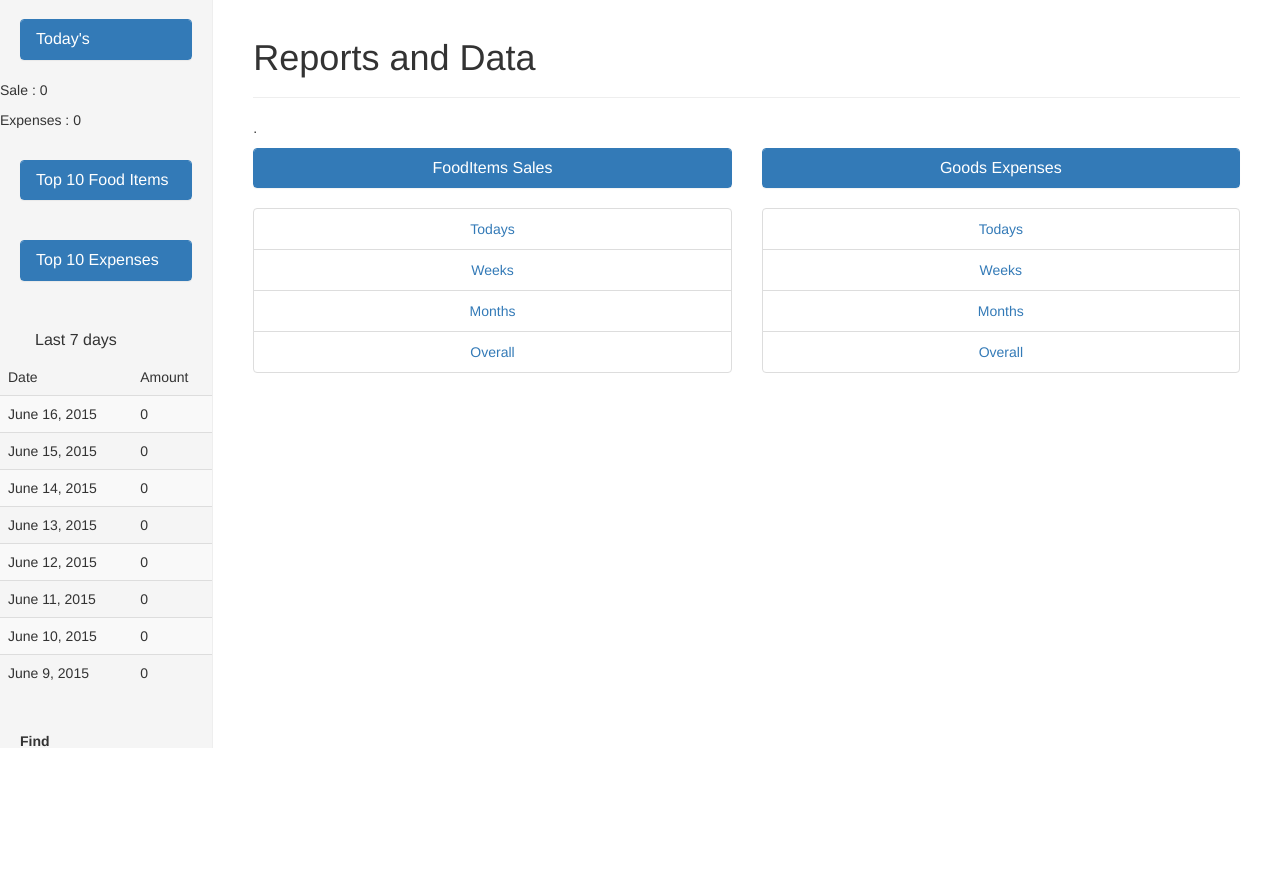
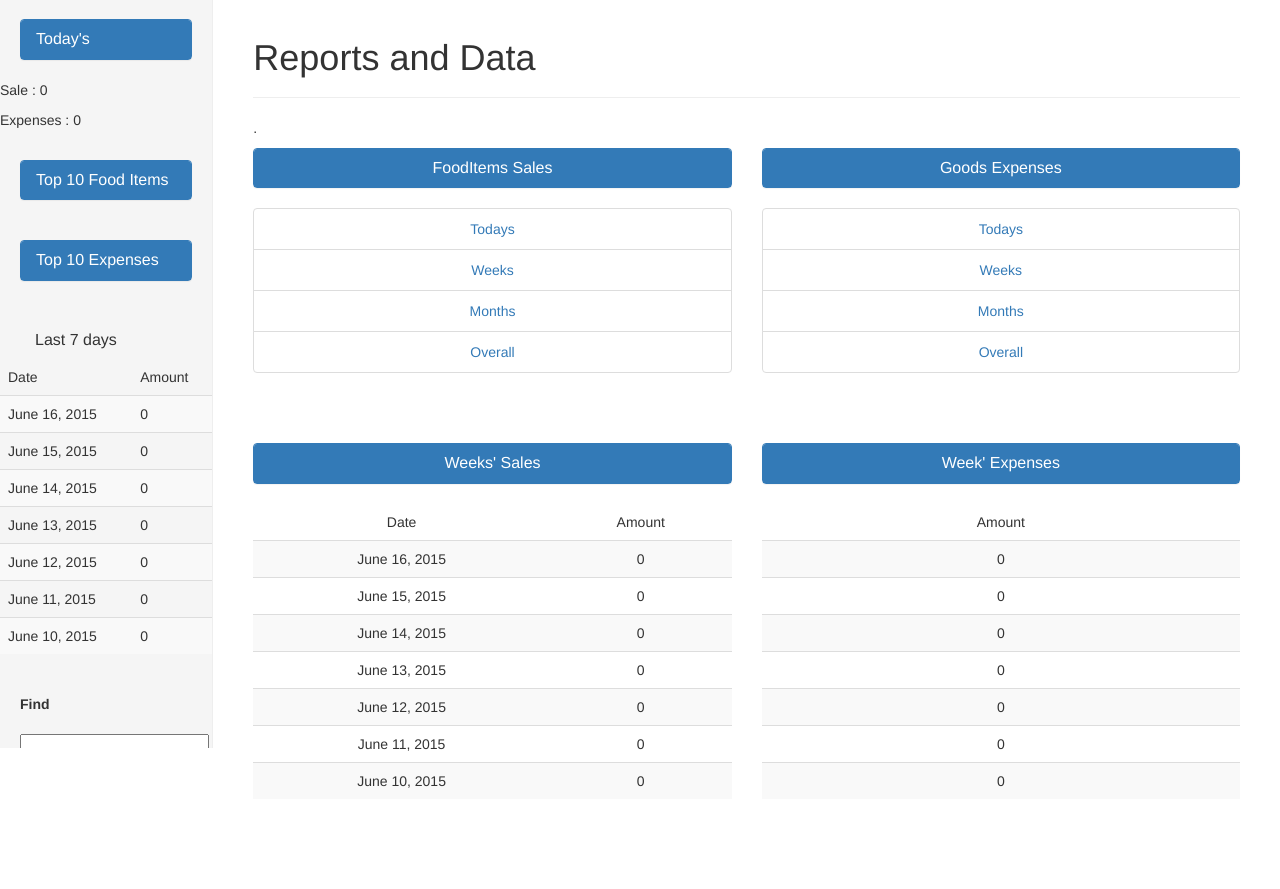
Before and after one commit to rameshrajagopal/rest_management, a Django app: page /billing/reports/ in a window 1280 px wide. Shown: the part 52-941 px from the top of the page. Before the commit the page ends 800 px from the top, so only its background shows below. Run offline with Django 3.2, Linux system fonts and the light colour scheme; data that the repository does not hold is empty; some libraries are stand-ins or nearby versions.

Commit message:
Added sales/expense info in report section

```diff
--- a/billing/templatetags/billing_extras.py
+++ b/billing/templatetags/billing_extras.py
@@ -55,17 +55,35 @@ def get_top_expense_list():
         fitem_dict[item[0]] = item[1]
     return {'fitem_list': fitem_dict}
 
-@register.inclusion_tag('billing/turnover_list.html')
-def get_oneweek_sales_info(days=7):
-    start_date = timezone.now() - timezone.timedelta(days=8)
+def get_sales_info(days=7):
+    start_date = timezone.now() - timezone.timedelta(days=days)
     end_date = timezone.now()
     bills = Bill.objects.filter(when__range=[start_date, end_date])
     bills_list = []
-    for i in range(8):
+    for i in range(days):
         run_date = timezone.now() - timezone.timedelta(days=i)
         day_wise_bills = bills.filter(when__day=run_date.day)
         total = 0
         for b in day_wise_bills:
             total += b.total
         bills_list.append((run_date, total))
-    return {'bills_list': OrderedDict(bills_list)}
+    return OrderedDict(bills_list)
+
+def get_expenses_info(days=7):
+    start_date = timezone.now() - timezone.timedelta(days=days)
+    end_date = timezone.now()
+    bills = GoodsBill.objects.filter(when__range=[start_date, end_date])
+    bills_list = []
+    for i in range(days):
+        run_date = timezone.now() - timezone.timedelta(days=i)
+        day_wise_bills = bills.filter(when__day=run_date.day)
+        total = 0
+        for b in day_wise_bills:
+            total += b.total
+        bills_list.append((run_date, total))
+    return OrderedDict(bills_list)
+
+@register.inclusion_tag('billing/turnover_list.html')
+def get_oneweek_sales_info():
+    bills_list = get_sales_info(days=7)
+    return {'bills_list' : bills_list}
--- a/billing/views.py
+++ b/billing/views.py
@@ -6,6 +6,7 @@ from django.forms.formsets import formset_factory
 from django.utils import timezone
 from django.template.defaultfilters import slugify
 from billing.utils import get_todays_report, get_weeks_report, get_months_report, get_overall_report
+from billing.templatetags.billing_extras import get_sales_info, get_expenses_info
 
 def index(request):
     context = {}
@@ -132,44 +133,63 @@ def suggest_food_view(request):
                     item_list})
 
 def report_view(request):
-    return render(request, 'billing/billing_report.html', {})
+    bills_list = get_sales_info(days=7)
+    expense_list = get_expenses_info(days=7)
+    return render(request, 'billing/billing_report.html', {'bills_list':
+            bills_list, 'expense_list' : expense_list})
 
 def todays_sales_view(request):
     fitems_info = get_todays_report(BillInfo)
+    bills_list = get_sales_info(days=1)
     return render(request, 'billing/fooditem_sales.html', {'fitems_info':
-            fitems_info, 'page_header': "Today's sales", 'title':'Today'})
+            fitems_info, 'page_header': "Today's sales", 'title':'Today',
+            'bills_list': bills_list})
 
 def weeks_sales_view(request):
     fitems_info = get_weeks_report(BillInfo)
+    bills_list = get_sales_info(days=7)
     return render(request, 'billing/fooditem_sales.html', {'fitems_info':
-            fitems_info, 'page_header' : "Week's sales", 'title' : 'Week'})
+            fitems_info, 'page_header' : "Week's sales", 'title' : 'Week',
+            'bills_list': bills_list})
 
 def months_sales_view(request):
     fitems_info = get_months_report(BillInfo)
+    bills_list = get_sales_info(days=31)
     return render(request, 'billing/fooditem_sales.html', {'fitems_info':
-            fitems_info, 'page_header' : "Month's sales", 'title': 'Month'})
+            fitems_info, 'page_header' : "Month's sales", 'title': 'Month',
+            'bills_list' : bills_list})
 
 def overall_sales_view(request):
     fitems_info = get_overall_report(BillInfo)
+    bills_list = get_sales_info(days=356)
     return render(request, 'billing/fooditem_sales.html', {'fitems_info':
-            fitems_info, 'page_header' : "Overall sales", 'title': 'Overall'})
+            fitems_info, 'page_header' : "Overall sales", 'title': 'Overall',
+            'bills_list' : bills_list})
 
 def todays_expenses_view(request):
     goods_info = get_todays_report(GoodsBillInfo)
+    bills_list = get_expenses_info(days=1)
     return render(request, 'billing/goods_expenses.html', {'goods_info':
-            goods_info, 'page_header': "Today's expenses", 'title':'Today'})
+            goods_info, 'page_header': "Today's expenses", 'title':'Today',
+            'bills_list' : bills_list})
 
 def weeks_expenses_view(request):
     goods_info = get_weeks_report(GoodsBillInfo)
+    bills_list = get_expenses_info(days=7)
     return render(request, 'billing/goods_expenses.html', {'goods_info':
-            goods_info, 'page_header' : "Week's expenses", 'title' : 'Week'})
+            goods_info, 'page_header' : "Week's expenses", 'title' : 'Week',
+            'bills_list' : bills_list})
 
 def months_expenses_view(request):
     goods_info = get_months_report(GoodsBillInfo)
+    bills_list = get_expenses_info(days=31)
     return render(request, 'billing/goods_expenses.html', {'goods_info':
-            goods_info, 'page_header' : "Month's expenses", 'title': 'Month'})
+            goods_info, 'page_header' : "Month's expenses", 'title': 'Month',
+            'bills_list' : bills_list})
 
 def overall_expenses_view(request):
     goods_info = get_overall_report(GoodsBillInfo)
+    bills_list = get_expenses_info(days=356)
     return render(request, 'billing/goods_expenses.html', {'goods_info':
-            goods_info, 'page_header' : "Overall expenses", 'title': 'Overall'})
+            goods_info, 'page_header' : "Overall expenses", 'title': 'Overall',
+            'bills_list' : bills_list})
--- a/templates/billing/billing_report.html
+++ b/templates/billing/billing_report.html
@@ -33,5 +33,46 @@
          <li class="list-group-item"> <a href="{% url 'overall_expenses_report' %}">Overall</a></li>
         </ul>
         </div>
+    </div>
+    <div class="row placeholders">
+       <div class="col-xs-12 col-sm-6 placeholder">
+       <div class="panel panel-primary">
+       <div class="panel-heading">
+        <h3 class="panel-title"> Weeks' Sales </h3>
        </div>
+       </div>
+         <div class="sales-report">
+        {% if bills_list %}
+            <table id="sales_info" class="table table-striped">
+            <thead> <tr><td>Date</td><td>Amount</td> </tr></thead>
+            <tbody>
+            {% for key,value in bills_list.items %}
+            <tr><td> {{ key |date:"F j, Y" }} </td><td> {{ value }} </td>
+            </tr>
+            {% endfor %}
+            </tbody>
+            </table>
+        {% endif %}
+        </div>
+        </div>
+        <div class="col-xs-12 col-sm-6 placeholder">
+        <div class="panel panel-primary">
+        <div class="panel-heading">
+        <h3 class="panel-title"> Week' Expenses </h3>
+        </div>
+        </div>
+         <div class="expenses-report">
+        {% if expense_list %}
+            <table id="expenses_info" class="table table-striped">
+            <thead> <tr><td>Amount</td> </tr></thead>
+            <tbody>
+            {% for key,value in expense_list.items %}
+            <tr> <td> {{ value }} </td> </tr>
+            {% endfor %}
+            </tbody>
+            </table>
+        {% endif %}
+        </div>
+        </div>
+    </div>
 {% endblock %}
```
Also changed, not shown: templates/billing/fooditem_sales.html (+18 -0 lines), templates/billing/goods_expenses.html (+18 -0 lines), billing/models.py (line endings or trailing spaces), billing/urls.py (line endings or trailing spaces), billing/utils.py (line endings or trailing spaces).
